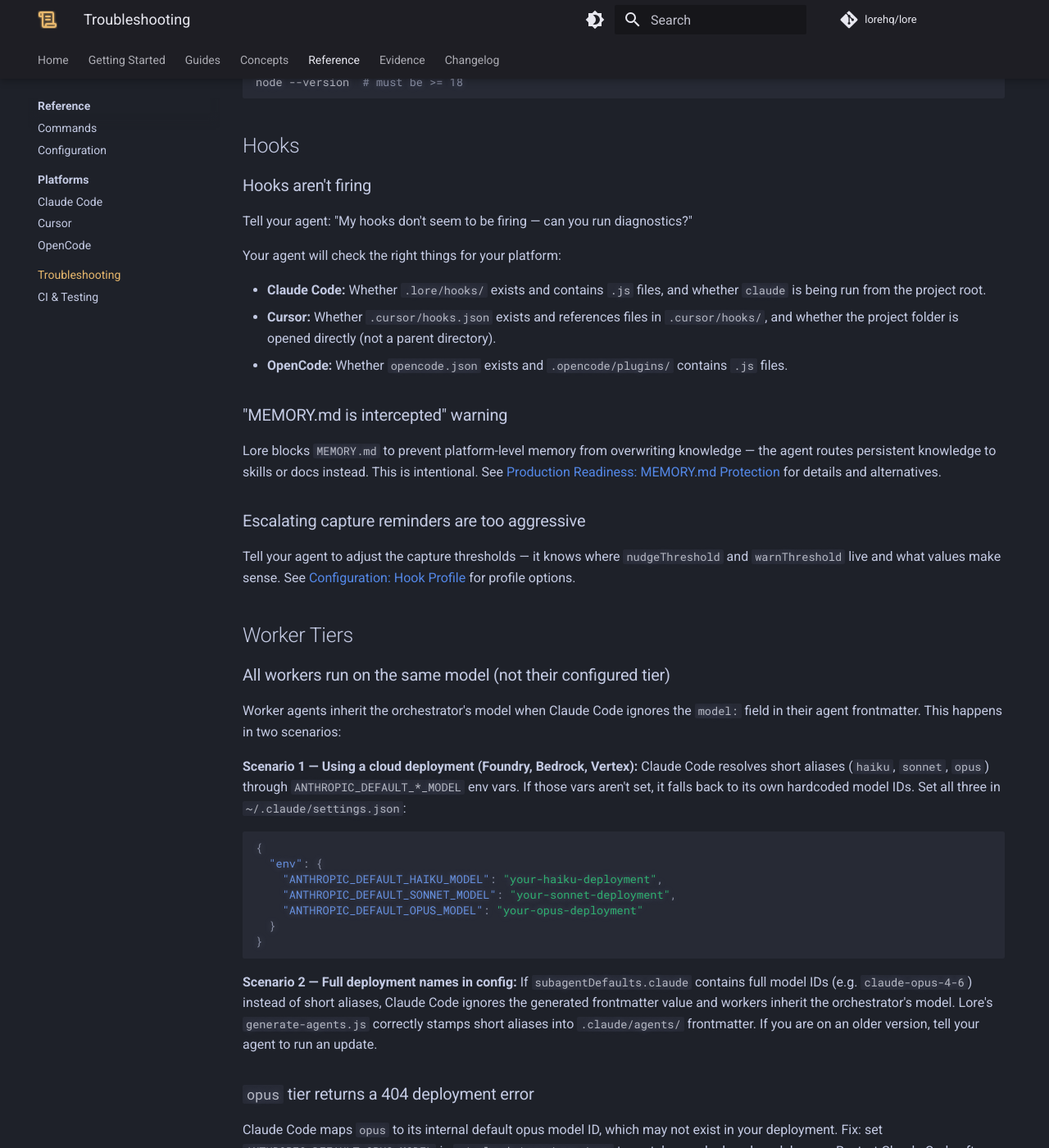
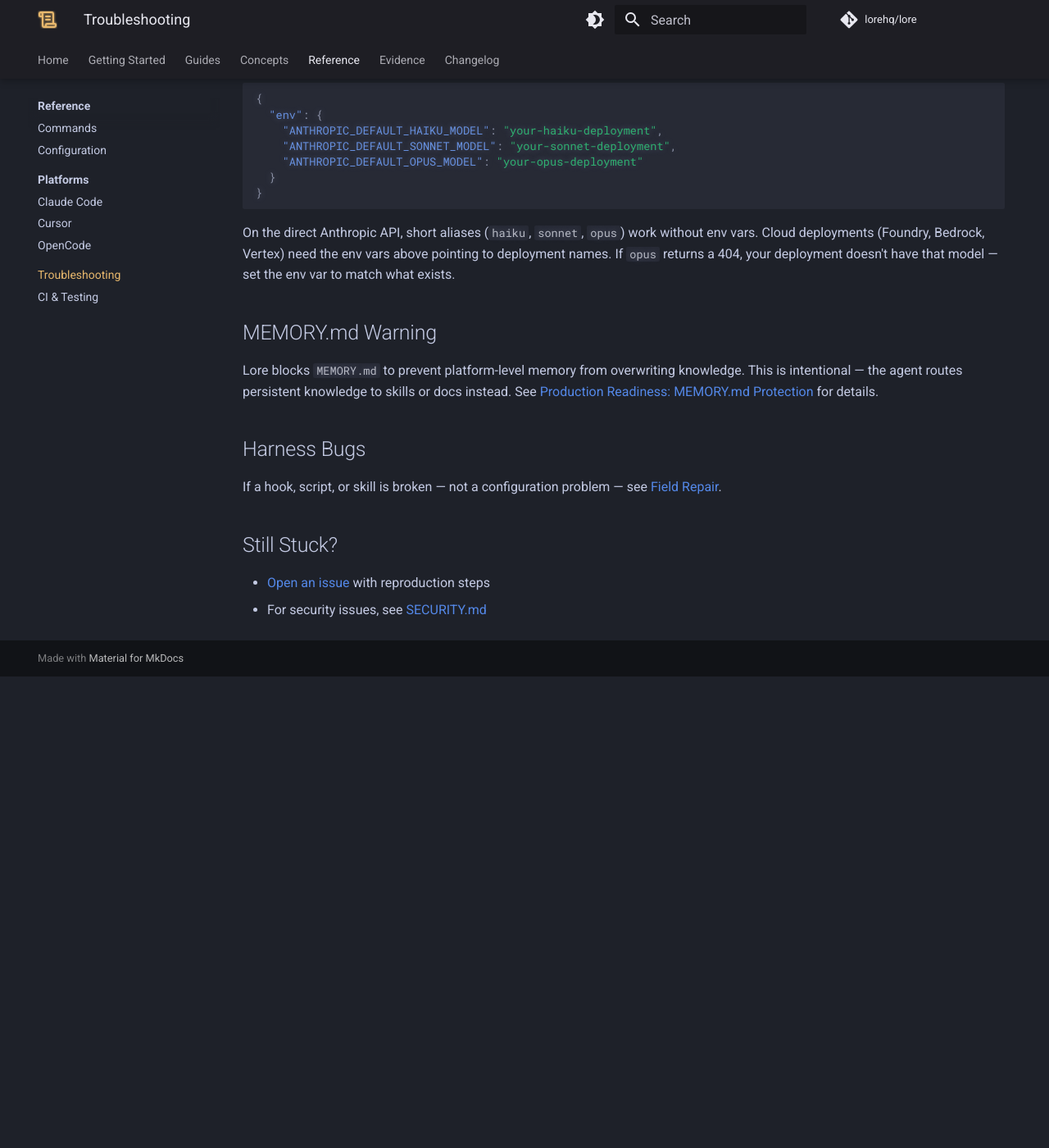
Before and after one commit to lorehq/lore-docs, an MkDocs documentation site: the page built from docs/reference/troubleshooting.md, in a window 1280 px wide and 1400 px high, scrolled down 954 px. Shown: the whole window at 82% size. Built offline with MkDocs 1.6.1 and Material for MkDocs 9.7.7, drawn with Linux system fonts in a browser that asks for light colours; comment, search, counter and statistics services are not loaded; after the commit the page ends 1779 px from its top, so only the background shows below that; some of the changed text lies outside the part shown.

Commit message:
Gut troubleshooting page — keep only pre-agent and reference content
Remove all "tell your agent" sections (hooks, consistency, version
mismatch) — the admonition already covers that in one line. Keep
installation (pre-agent), worker tier config (pre-session settings.json),
MEMORY.md explanation (conceptual), and field repair link.

Co-Authored-By: Claude Opus 4.6 <noreply@anthropic.com>

````diff
--- a/docs/reference/troubleshooting.md
+++ b/docs/reference/troubleshooting.md
@@ -5,19 +5,15 @@ title: Troubleshooting
 # Troubleshooting
 
 !!! tip "Your agent can diagnose most issues"
-    For anything after installation, describe the symptom to your agent and it will diagnose and fix. The reference below explains what goes wrong and why — useful context, but you rarely need to follow these steps manually.
+    For anything after installation, describe the symptom to your agent. Hooks not firing, consistency checks failing, version mismatches, capture reminders too aggressive — the agent diagnoses and fixes all of these.
 
 ## Installation
 
+These happen before the agent is alive — you fix them yourself.
+
 ### `npx create-lore` fails with "Could not find remote branch"
 
-The installer clones a specific version tag from GitHub. If the tag doesn't exist, the clone fails with an error like:
-
-```
-fatal: Remote branch vX.Y.Z not found in upstream origin
-```
-
-**Fix:** Update to the latest version of create-lore:
+The installer clones a specific version tag. If the tag doesn't exist:
 
 ```bash
 npx create-lore@latest my-project
@@ -25,49 +21,17 @@ npx create-lore@latest my-project
 
 If the problem persists, [open an issue](https://github.com/lorehq/create-lore/issues).
 
-### `npx create-lore` fails with a network error
+### Network errors
 
-```
-fatal: unable to access 'https://github.com/lorehq/lore.git/': Could not resolve host: github.com
-```
+The installer needs to reach `github.com`. Firewalls, VPNs, and corporate proxies can block git access.
 
-**Fix:** Check your internet connection and DNS. The installer needs to reach `github.com` to clone the template. Firewalls, VPNs, and corporate proxies can block git access.
-
-### Node version errors
+### Node version
 
 Lore requires Node.js 18 or later.
 
-```bash
-node --version  # must be >= 18
-```
+## Worker Tiers Not Routing Correctly
 
-## Hooks
-
-### Hooks aren't firing
-
-Tell your agent: "My hooks don't seem to be firing — can you run diagnostics?"
-
-Your agent will check the right things for your platform:
-
-- **Claude Code:** Whether `.lore/hooks/` exists and contains `.js` files, and whether `claude` is being run from the project root.
-- **Cursor:** Whether `.cursor/hooks.json` exists and references files in `.cursor/hooks/`, and whether the project folder is opened directly (not a parent directory).
-- **OpenCode:** Whether `opencode.json` exists and `.opencode/plugins/` contains `.js` files.
-
-### "MEMORY.md is intercepted" warning
-
-Lore blocks `MEMORY.md` to prevent platform-level memory from overwriting knowledge — the agent routes persistent knowledge to skills or docs instead. This is intentional. See [Production Readiness: MEMORY.md Protection](../concepts/production-readiness.md#memorymd-protection) for details and alternatives.
-
-### Escalating capture reminders are too aggressive
-
-Tell your agent to adjust the capture thresholds — it knows where `nudgeThreshold` and `warnThreshold` live and what values make sense. See [Configuration: Hook Profile](configuration.md#hook-profile) for profile options.
-
-## Worker Tiers
-
-### All workers run on the same model (not their configured tier)
-
-Worker agents inherit the orchestrator's model when Claude Code ignores the `model:` field in their agent frontmatter. This happens in two scenarios:
-
-**Scenario 1 — Using a cloud deployment (Foundry, Bedrock, Vertex):** Claude Code resolves short aliases (`haiku`, `sonnet`, `opus`) through `ANTHROPIC_DEFAULT_*_MODEL` env vars. If those vars aren't set, it falls back to its own hardcoded model IDs. Set all three in `~/.claude/settings.json`:
+Worker agents inherit the orchestrator's model when Claude Code can't resolve the tier aliases. This is pre-session configuration — set it in `~/.claude/settings.json` before launching:
 
 ```json
 {
@@ -79,32 +43,17 @@ Worker agents inherit the orchestrator's model when Claude Code ignores the `mod
 }
 ```
 
-**Scenario 2 — Full deployment names in config:** If `subagentDefaults.claude` contains full model IDs (e.g. `claude-opus-4-6`) instead of short aliases, Claude Code ignores the generated frontmatter value and workers inherit the orchestrator's model. Lore's `generate-agents.js` correctly stamps short aliases into `.claude/agents/` frontmatter. If you are on an older version, tell your agent to run an update.
+On the direct Anthropic API, short aliases (`haiku`, `sonnet`, `opus`) work without env vars. Cloud deployments (Foundry, Bedrock, Vertex) need the env vars above pointing to deployment names. If `opus` returns a 404, your deployment doesn't have that model — set the env var to match what exists.
 
-### `opus` tier returns a 404 deployment error
+## MEMORY.md Warning
 
-Claude Code maps `opus` to its internal default opus model ID, which may not exist in your deployment. Fix: set `ANTHROPIC_DEFAULT_OPUS_MODEL` in `~/.claude/settings.json` to match your deployed model name. Restart Claude Code after changing settings.
-
-## Consistency
-
-### Validation checks fail
-
-Tell your agent: "The consistency checks are failing — can you run a capture pass and fix what's out of sync?" Your agent will diagnose which checks failed (platform copies, nav, instructions) and apply the right fixes.
-
-### Update shows conflicts
-
-Harness updates only touch harness-owned files (`lore-*` prefix). If you see conflicts, you may have modified a `lore-*` file directly. Harness files are overwritten on sync — move your changes to an operator-owned file (no `lore-` prefix), then tell your agent to run the update again.
-
-### Version mismatch after update
-
-Tell your agent: "There's a version mismatch after the update — can you check version sync?" If `.lore/config.json` and `package.json` disagree, the update didn't complete cleanly and your agent can re-run it.
+Lore blocks `MEMORY.md` to prevent platform-level memory from overwriting knowledge. This is intentional — the agent routes persistent knowledge to skills or docs instead. See [Production Readiness: MEMORY.md Protection](../concepts/production-readiness.md#memorymd-protection) for details.
 
 ## Harness Bugs
 
-If the issue is a broken hook, script, or skill — not a configuration problem — see [Field Repair](../guides/field-repair.md). Your agent has a structured workflow for diagnosing and fixing harness bugs in source.
+If a hook, script, or skill is broken — not a configuration problem — see [Field Repair](../guides/field-repair.md).
 
 ## Still Stuck?
 
-- Check the [guides](../guides/working-with-lore.md) for detailed walkthroughs
 - [Open an issue](https://github.com/lorehq/lore/issues) with reproduction steps
 - For security issues, see [SECURITY.md](https://github.com/lorehq/lore/blob/main/SECURITY.md)
````
